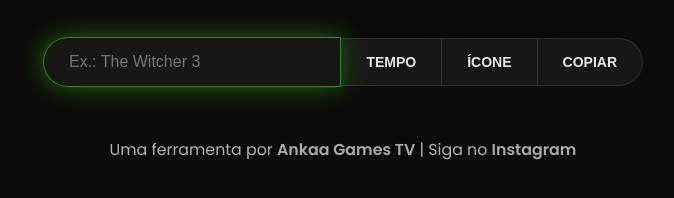
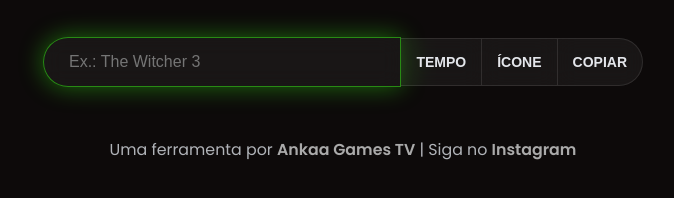
Before and after one commit to oryancardoso/ankaa-backlog-widget, a plain HTML site: page index.html in a window 1280 px wide. Shown: the part 442-640 px from the top of the page, without its empty margins (297-971 px from the left). Drawn offline with Linux system fonts and the light colour scheme.

Commit message:
Update 1.5 index.html

```diff
--- a/index.html
+++ b/index.html
@@ -109,7 +109,7 @@
       position: relative;
       overflow: hidden;
       flex-shrink: 0;
-      padding: 15px 25px;
+      padding: 15px 15px;
       border: 1px solid rgba(255, 255, 255, 0.1);
       border-left: none;
       background-color: rgba(255, 255, 255, 0.05);
```
